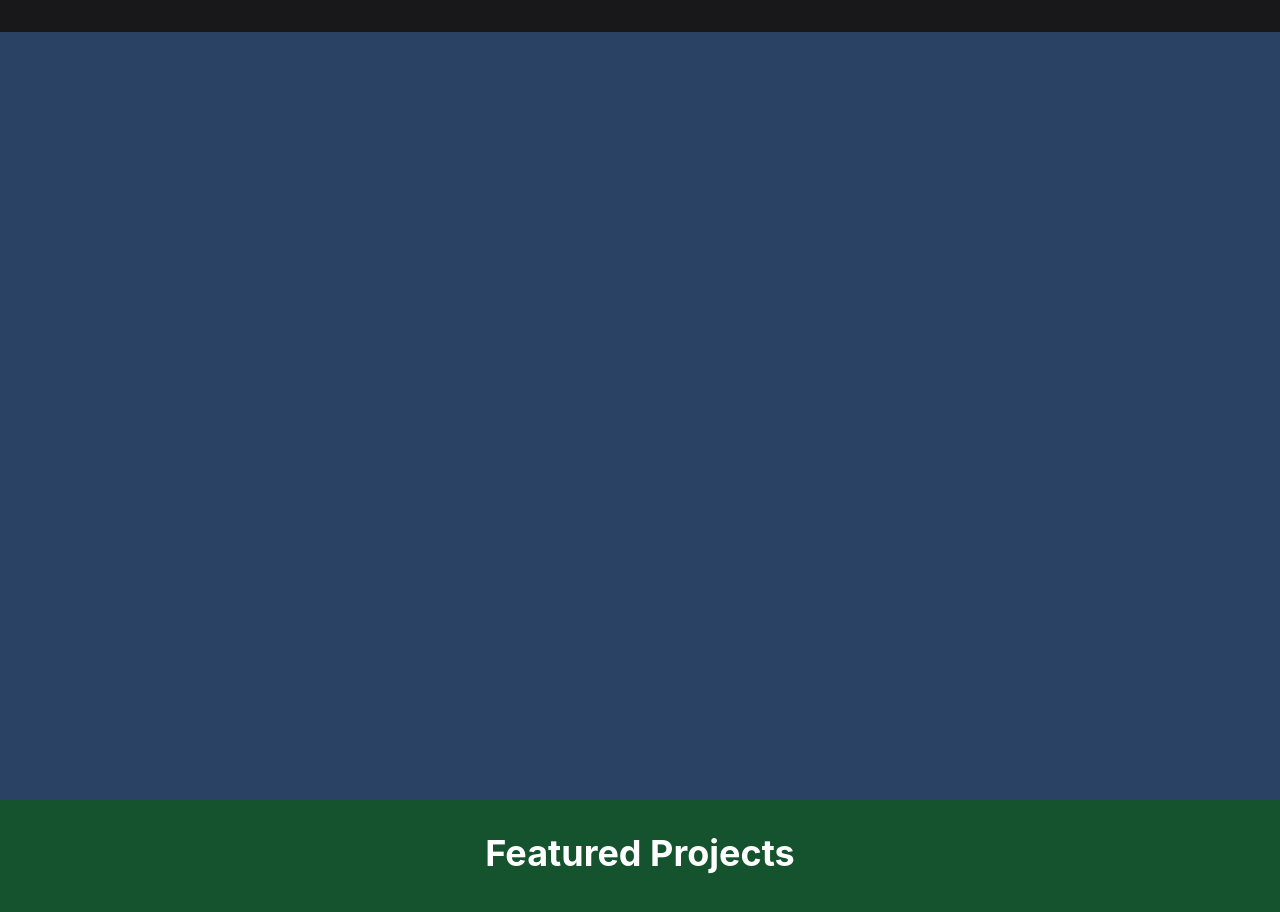
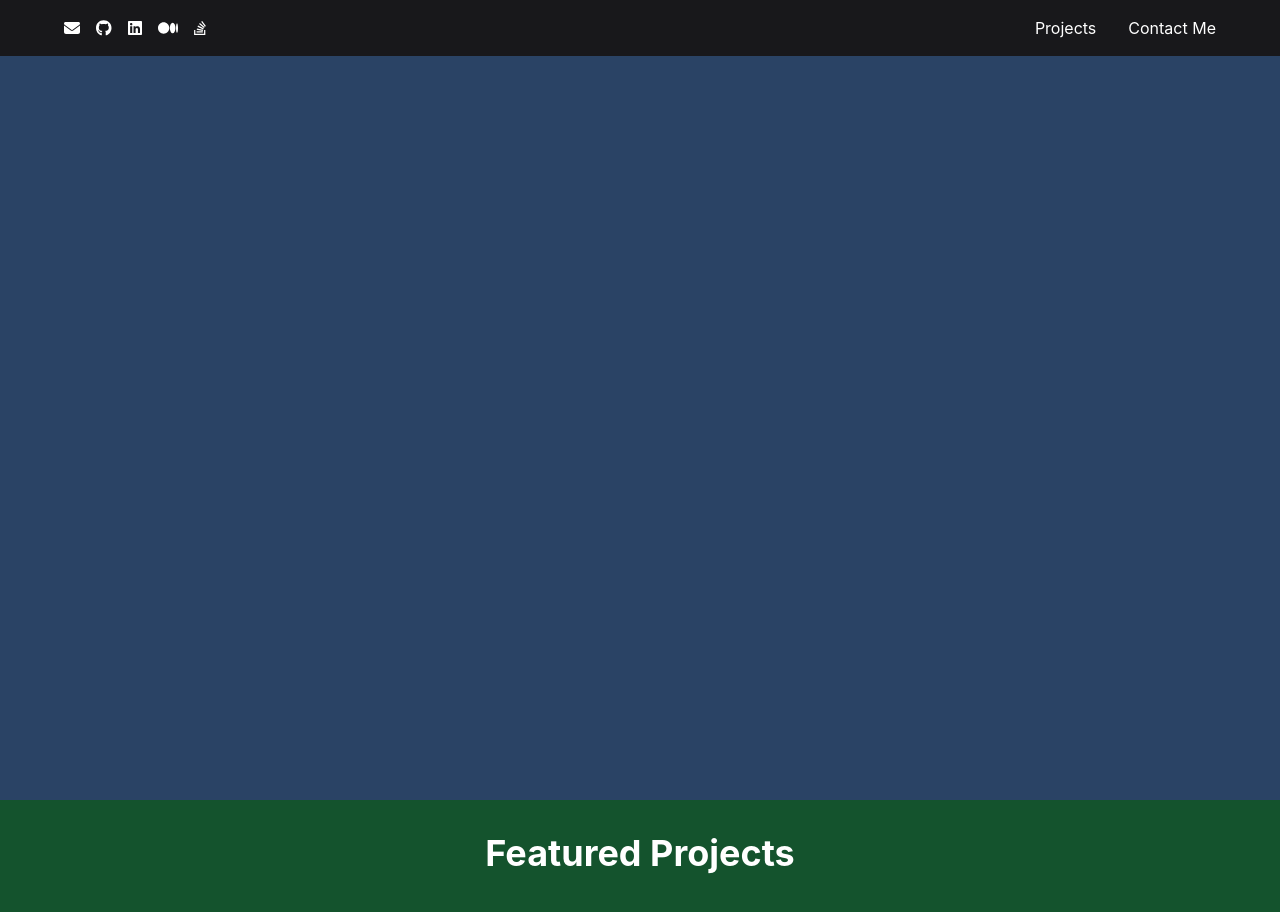
Before and after one commit to Masavi99/Portfolio, a React (Create React App) app: page / in a window 1280 px wide. Shown: the top 912 px of the page. Built offline with nearby package versions, Linux system fonts and the light colour scheme.

Commit message:
Header Js

```diff
--- a/src/components/Header.js
+++ b/src/components/Header.js
@@ -8,6 +8,7 @@ import {
   faStackOverflow,
 } from "@fortawesome/free-brands-svg-icons";
 import { Box, HStack } from "@chakra-ui/react";
+import ProjectsSection from "./ProjectsSection";
 
 const socials = [
   {
@@ -65,10 +66,29 @@ const Header = () => {
         >
           <nav>
             {/* Add social media links based on the `socials` data */}
+            <HStack spacing={4}>
+              {socials.map((social, index) => (
+                <a
+                  key={index}
+                  href={social.url}>
+                  <FontAwesomeIcon icon={social.icon} size="2px" />
+                </a>
+              ))}
+            </HStack>
           </nav>
           <nav>
             <HStack spacing={8}>
               {/* Add links to Projects and Contact me section */}
+              <a
+                href="#projects-section"
+                onClick={handleClick("projects")}>
+                Projects
+              </a>
+              <a
+                href="#contact-me"
+                onClick={handleClick("contactme")}>
+                Contact Me
+              </a>
             </HStack>
           </nav>
         </HStack>
```
